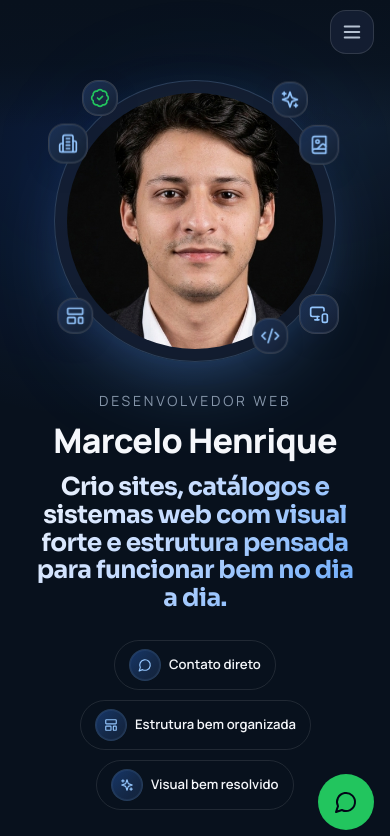
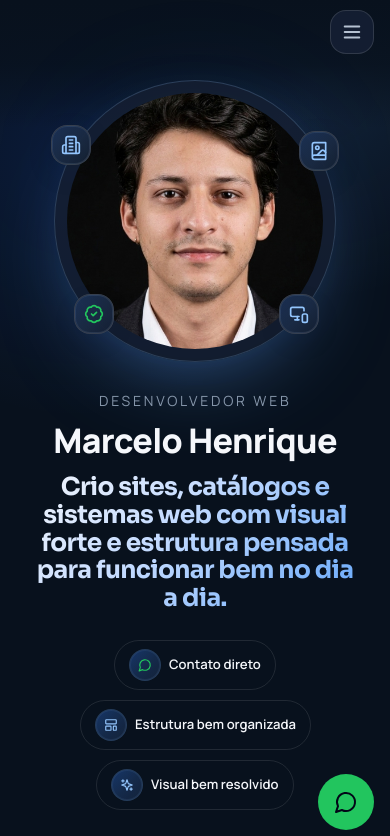
Before and after one commit to marceloohenr/marcelo-dev, a React (Vite) app: page / in a window 390 px wide. Shown: the top 836 px of the page. Built offline with nearby package versions, Linux system fonts and the light colour scheme.

Commit message:
update v1.08

```diff
--- a/index.html
+++ b/index.html
@@ -7,34 +7,40 @@
     <meta name="theme-color" content="#08111d" />
     <meta name="robots" content="index, follow" />
 
-    <title>Marcelo Henrique | Sites, catálogos e sistemas web sob medida</title>
+    <title>Marcelo Henrique | Desenvolvimento de sites, catálogos e sistemas web</title>
     <meta
       name="description"
-      content="Desenvolvedor web focado em sites, catálogos online e sistemas web com visual profissional, estrutura clara e foco em conversão."
+      content="Desenvolvedor web focado em criar sites, catálogos online e sistemas com visual bem resolvido, navegação clara e estrutura pensada para o negócio."
     />
     <meta
       name="keywords"
-      content="desenvolvedor web, criação de sites, catálogo online, site institucional, sistema web, desenvolvedor de sites"
+      content="desenvolvedor web, criação de sites, catálogo online, site institucional, sistema web, landing page"
     />
     <meta name="author" content="Marcelo Henrique" />
     <link rel="canonical" href="https://marcelo-webdev.vercel.app/" />
 
     <meta property="og:locale" content="pt_BR" />
     <meta property="og:type" content="website" />
-    <meta property="og:title" content="Marcelo Henrique | Sites, catálogos e sistemas web sob medida" />
+    <meta
+      property="og:title"
+      content="Marcelo Henrique | Desenvolvimento de sites, catálogos e sistemas web"
+    />
     <meta
       property="og:description"
-      content="Desenvolvimento web com direção visual, estrutura clara e foco em conversão para profissionais e empresas."
+      content="Portfólio com projetos reais de sites, catálogos online e soluções web desenvolvidas por Marcelo Henrique."
     />
     <meta property="og:url" content="https://marcelo-webdev.vercel.app/" />
     <meta property="og:site_name" content="Marcelo Henrique - Desenvolvedor Web" />
     <meta property="og:image" content="https://marcelo-webdev.vercel.app/og-cover.svg" />
 
     <meta name="twitter:card" content="summary_large_image" />
-    <meta name="twitter:title" content="Marcelo Henrique | Sites, catálogos e sistemas web sob medida" />
+    <meta
+      name="twitter:title"
+      content="Marcelo Henrique | Desenvolvimento de sites, catálogos e sistemas web"
+    />
     <meta
       name="twitter:description"
-      content="Projetos de sites, catálogos online e sistemas web com visual profissional e base técnica organizada."
+      content="Portfólio com projetos publicados, serviços e formas de contato para novos trabalhos."
     />
     <meta name="twitter:image" content="https://marcelo-webdev.vercel.app/og-cover.svg" />
 
--- a/src/components/Hero.tsx
+++ b/src/components/Hero.tsx
@@ -3,11 +3,8 @@ import {
   BadgeCheck,
   BookImage,
   Building2,
-  Code2,
-  LayoutTemplate,
   MessageCircle,
   MonitorSmartphone,
-  Sparkles,
 } from 'lucide-react';
 import profilePhoto from '../assets/marcelo-henrique-portrait.jpg';
 import Reveal from './Reveal';
@@ -19,41 +16,32 @@ import { scrollToSection } from '../utils/motion';
 
 const Hero = () => {
   const whatsappUrl = buildWhatsappUrl(contactInfo.whatsappNumber, siteMetadata.budgetMessage);
-  const heroOrbs = [
+
+  // Elementos visuais mais sutis para reforçar o contexto sem parecer bloco de template.
+  const heroHighlights = [
     {
       icon: Building2,
+      label: 'Sites',
       className:
-        'float-soft -left-[2%] top-[16%] h-10 w-10 sm:-left-[1%] sm:top-[16%] sm:h-11 sm:w-11 lg:-left-[6%] lg:top-[18%] lg:h-14 lg:w-14',
+        '-left-[1%] top-[16%] h-10 w-10 sm:left-[4%] sm:top-[18%] sm:h-11 sm:w-11 lg:left-[8%] lg:top-[18%] lg:h-12 lg:w-12',
     },
     {
       icon: BookImage,
+      label: 'Catálogos',
       className:
-        'float-soft-delay -right-[1%] top-[16%] h-10 w-10 sm:right-0 sm:top-[16%] sm:h-11 sm:w-11 lg:-right-[5%] lg:top-[20%] lg:h-14 lg:w-14',
+        '-right-[1%] top-[18%] h-10 w-10 sm:right-[4%] sm:top-[18%] sm:h-11 sm:w-11 lg:right-[8%] lg:top-[20%] lg:h-12 lg:w-12',
     },
     {
       icon: MonitorSmartphone,
+      label: 'Sistemas',
       className:
-        'float-soft-slow bottom-[9%] -right-[1%] h-10 w-10 sm:bottom-[9%] sm:right-0 sm:h-11 sm:w-11 lg:-right-[8%] lg:bottom-[16%] lg:h-14 lg:w-14',
-    },
-    {
-      icon: LayoutTemplate,
-      className:
-        'float-soft-delay left-[1%] bottom-[10%] h-9 w-9 sm:left-[2%] sm:bottom-[11%] sm:h-10 sm:w-10 lg:-left-[2%] lg:bottom-[20%] lg:h-12 lg:w-12',
-    },
-    {
-      icon: Sparkles,
-      className:
-        'float-soft right-[10%] top-[1%] h-9 w-9 sm:right-[11%] sm:top-[2%] sm:h-10 sm:w-10 lg:right-[14%] lg:top-[4%] lg:h-11 lg:w-11',
+        'right-[6%] bottom-[10%] h-10 w-10 sm:right-[10%] sm:bottom-[12%] sm:h-11 sm:w-11 lg:right-[14%] lg:bottom-[16%] lg:h-12 lg:w-12',
     },
     {
       icon: BadgeCheck,
+      label: 'Projetos reais',
       className:
-        'float-soft-slow left-[10%] top-[1%] h-9 w-9 sm:left-[11%] sm:top-[2%] sm:h-10 sm:w-10 lg:left-[14%] lg:top-[4%] lg:h-11 lg:w-11',
-    },
-    {
-      icon: Code2,
-      className:
-        'float-soft-delay right-[17%] bottom-[3%] h-9 w-9 sm:right-[18%] sm:bottom-[4%] sm:h-10 sm:w-10 lg:right-[18%] lg:bottom-[8%] lg:h-11 lg:w-11',
+        'left-[7%] bottom-[10%] h-10 w-10 sm:left-[10%] sm:bottom-[12%] sm:h-11 sm:w-11 lg:left-[14%] lg:bottom-[16%] lg:h-12 lg:w-12',
     },
   ] as const;
 
@@ -69,14 +57,20 @@ const Hero = () => {
 
       <div className="content-shell relative z-10 pb-14 pt-0 sm:pb-16 lg:pb-20 xl:pb-24">
         <div className="mx-auto flex max-w-[42rem] flex-col items-center text-center">
+          {/* Foto e destaques visuais do topo */}
           <Reveal>
             <div className="relative flex w-full max-w-[32rem] justify-center sm:max-w-[34rem] lg:max-w-[38rem]">
               <div className="absolute inset-0 mx-auto h-[16rem] w-[16rem] rounded-full bg-[radial-gradient(circle,rgba(59,130,246,0.2),transparent_68%)] blur-3xl sm:h-[18rem] sm:w-[18rem] lg:h-[20rem] lg:w-[20rem]" />
-              {heroOrbs.map((item, index) => {
+              {heroHighlights.map((item) => {
                 const Icon = item.icon;
 
                 return (
-                  <div key={index} className={`floating-orb ${item.className}`}>
+                  <div
+                    key={item.label}
+                    className={`floating-orb ${item.className}`}
+                    aria-label={item.label}
+                    title={item.label}
+                  >
                     <Icon
                       size={20}
                       aria-hidden="true"
@@ -85,6 +79,7 @@ const Hero = () => {
                   </div>
                 );
               })}
+
               <div className="relative z-10">
                 <div className="relative mx-auto">
                   <div className="absolute inset-0 scale-[0.88] rounded-full bg-[radial-gradient(circle,rgba(96,165,250,0.18),transparent_72%)] blur-2xl" />
@@ -113,6 +108,7 @@ const Hero = () => {
           </Reveal>
 
           <div className="min-w-0">
+            {/* Nome e proposta principal */}
             <Reveal delay={110}>
               <h1
                 id="hero-title"
@@ -129,6 +125,7 @@ const Hero = () => {
             </Reveal>
           </div>
 
+          {/* Provas rápidas de posicionamento */}
           <div className="mt-7 flex flex-wrap justify-center gap-2.5 sm:gap-3">
             {heroProofs.map((item, index) => {
               const Icon = item.icon;
@@ -141,7 +138,7 @@ const Hero = () => {
                         size={14}
                         aria-hidden="true"
                         className={
-                          item.label.startsWith('Atendimento')
+                          item.label.startsWith('Contato')
                             ? 'text-state-success transition-transform duration-300 group-hover:scale-110'
                             : 'transition-transform duration-300 group-hover:scale-110'
                         }
@@ -154,6 +151,7 @@ const Hero = () => {
             })}
           </div>
 
+          {/* Chamadas para ação principais */}
           <Reveal delay={320}>
             <div className="mt-7 flex w-full flex-col justify-center gap-4 sm:flex-row sm:flex-wrap">
               <button
```
Also changed, not shown: 1 other file (tests, documents, lock files or other folders).
